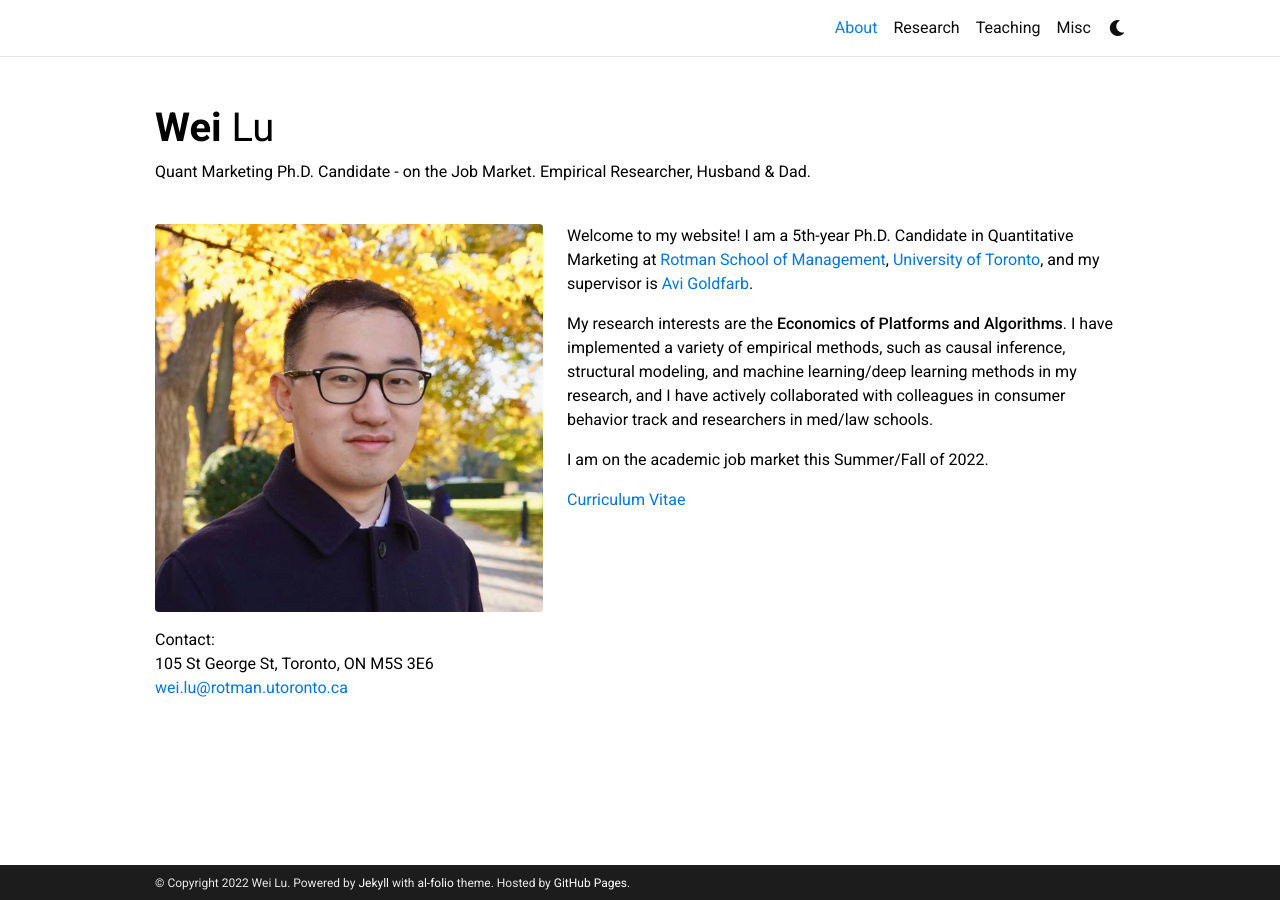
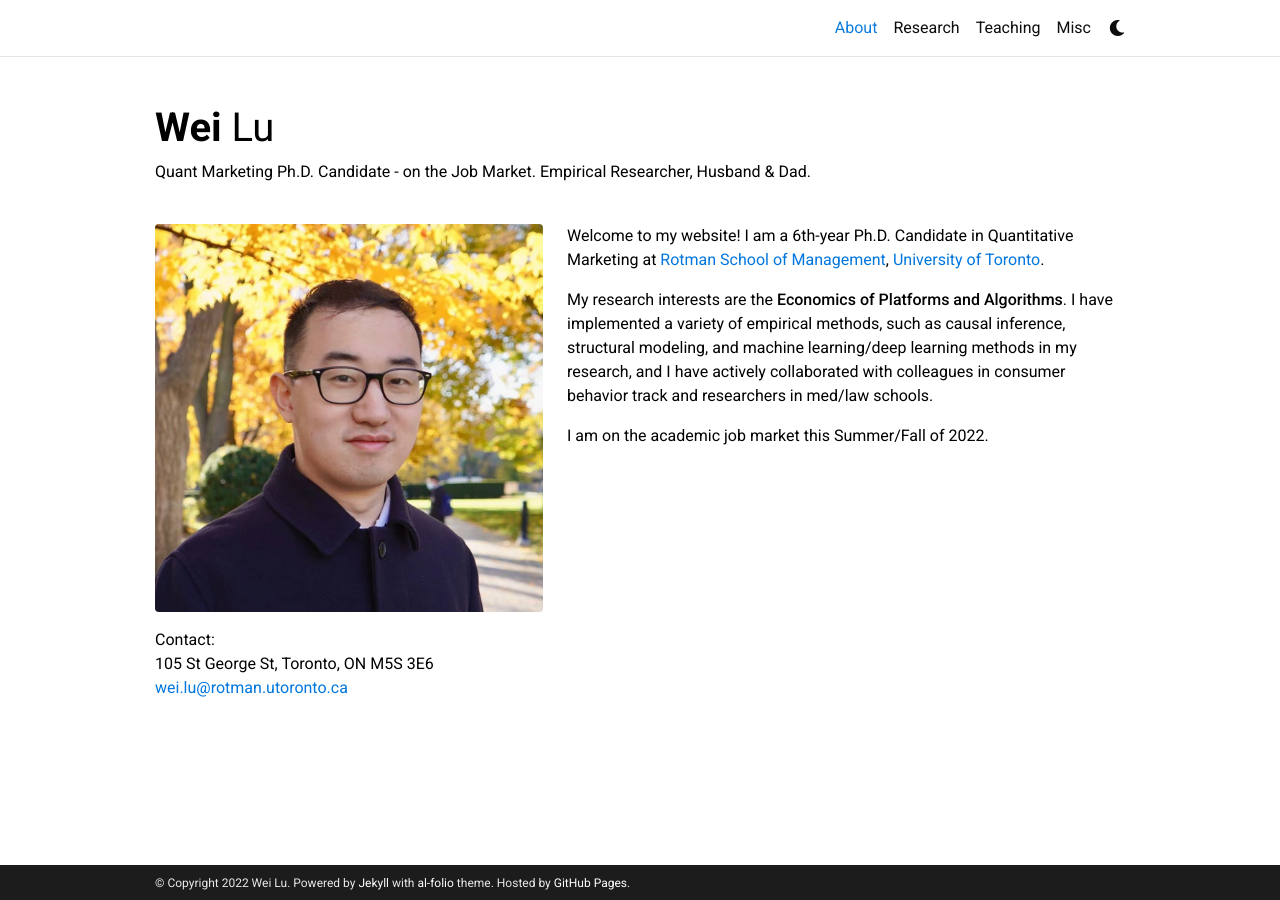
Before and after one commit to weilu-mkt/weilu-mkt.github.io, a Jekyll site: the page built from _pages/about.md, in a window 1280 px wide. Built offline with Jekyll 4.4.1, drawn with Linux system fonts in a browser that asks for light colours; full-size pictures stand in for the smaller copies a plugin makes; comment, search, counter and statistics services are not loaded; a style sheet for code colours, icons or effects is not loaded.

Commit message:
Update about.md

```diff
--- a/_pages/about.md
+++ b/_pages/about.md
@@ -18,10 +18,12 @@ news: false  # includes a list of news items
 selected_papers: false # includes a list of papers marked as "selected={true}"
 social: false  # includes social icons at the bottom of the page
 ---
-Welcome to my website! I am a 5th-year Ph.D. Candidate in Quantitative Marketing at <a href='https://www.rotman.utoronto.ca/'>Rotman School of Management</a>, <a href='https://www.utoronto.ca/'>University of Toronto</a>, and my supervisor is <a href='https://www.avigoldfarb.com/'>Avi Goldfarb</a>.
+Welcome to my website! I am a 6th-year Ph.D. Candidate in Quantitative Marketing at <a href='https://www.rotman.utoronto.ca/'>Rotman School of Management</a>, <a href='https://www.utoronto.ca/'>University of Toronto</a>.
+
+<!-- and my supervisor is <a href='https://www.avigoldfarb.com/'>Avi Goldfarb</a>.  -->
 
 My research interests are the **Economics of Platforms and Algorithms**. I have implemented a variety of empirical methods, such as causal inference, structural modeling, and machine learning/deep learning methods in my research, and I have actively collaborated with colleagues in consumer behavior track and researchers in med/law schools.
 
 I am on the academic job market this Summer/Fall of 2022.
 
-[Curriculum Vitae](/assets/pdf/CV_20220829.pdf)
+<!-- [Curriculum Vitae](/assets/pdf/CV_20220829.pdf) -->
```
